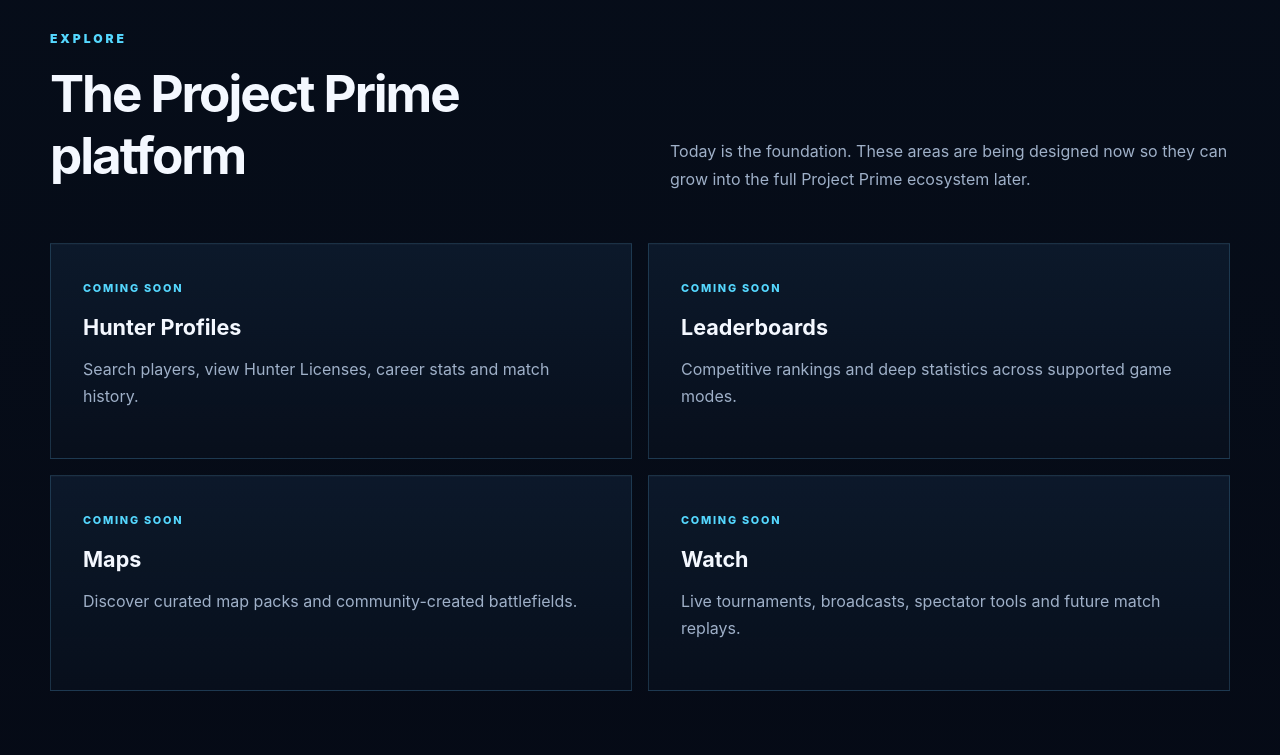
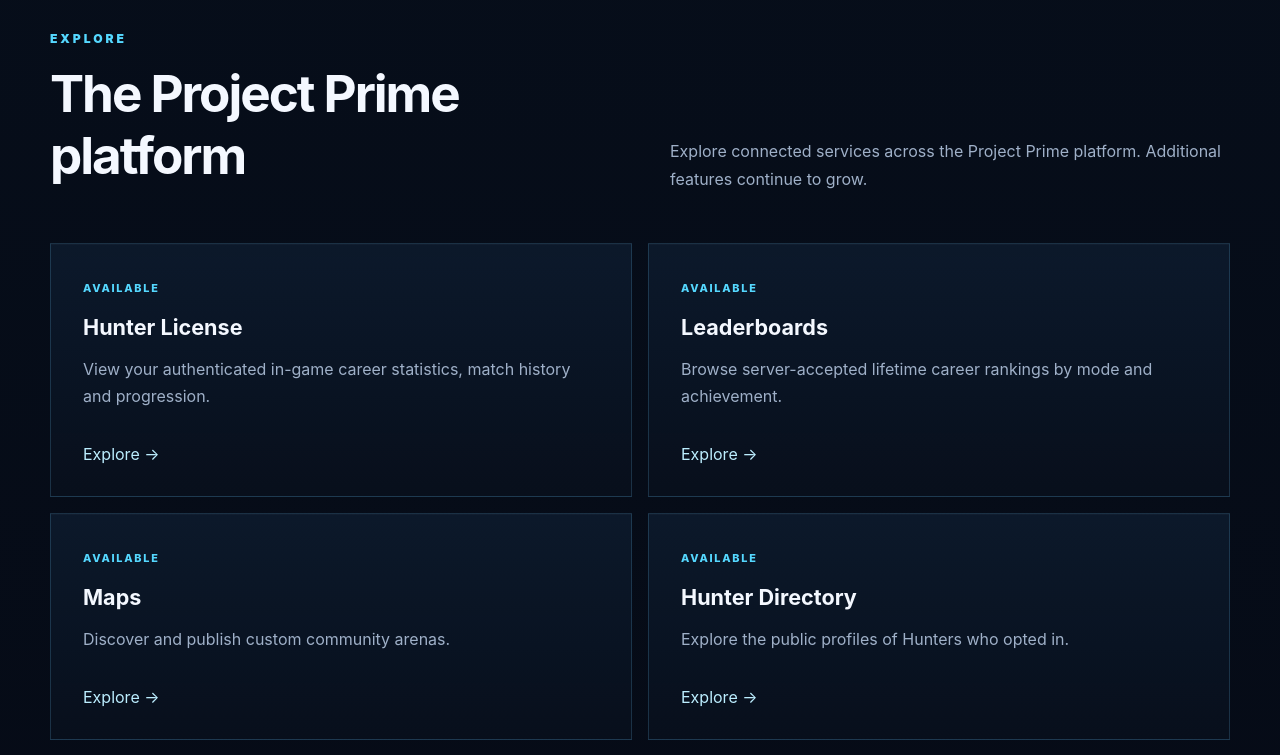
Before and after one commit to projectprimegg/projectprime-website, a Next.js app: page / in a window 1280 px wide. Shown: the part 3200-3955 px from the top of the page. Built offline with nearby package versions, Linux system fonts and the light colour scheme; no server answers.

Commit message:
Surface live Hunter License, career leaderboards and directory on homepage

```diff
--- a/app/page.tsx
+++ b/app/page.tsx
@@ -2,11 +2,12 @@ import Link from "next/link";
 import { getVideoMetadata, projectPrimeVideos } from "@/lib/videos";
 
 const future = [
-  ["Hunter Profiles", "Search players, view Hunter Licenses, career stats and match history."],
-  ["Leaderboards", "Competitive rankings and deep statistics across supported game modes."],
-  ["Maps", "Discover curated map packs and community-created battlefields."],
-  ["Watch", "Live tournaments, broadcasts, spectator tools and future match replays."],
-];
+  ["Hunter License", "View your authenticated in-game career statistics, match history and progression.", "/license", true],
+  ["Leaderboards", "Browse server-accepted lifetime career rankings by mode and achievement.", "/leaderboards", true],
+  ["Maps", "Discover and publish custom community arenas.", "/maps", true],
+  ["Hunter Directory", "Explore the public profiles of Hunters who opted in.", "/hunters", true],
+  ["Watch", "Live tournaments, broadcasts and future match replays.", "/watch", false],
+] as const;
 
 export default async function Home() {
   const latestVideos = await Promise.all(
@@ -114,14 +115,15 @@ export default async function Home() {
             <span className="eyebrow">EXPLORE</span>
             <h2>The Project Prime platform</h2>
           </div>
-          <p>Today is the foundation. These areas are being designed now so they can grow into the full Project Prime ecosystem later.</p>
+          <p>Explore connected services across the Project Prime platform. Additional features continue to grow.</p>
         </div>
         <div className="feature-grid">
-          {future.map(([title, description]) => (
+          {future.map(([title, description, href, live]) => (
             <article className="feature-card" key={title}>
-              <span className="mini-tag">COMING SOON</span>
-              <h3>{title}</h3>
+              <span className="mini-tag">{live ? "AVAILABLE" : "COMING SOON"}</span>
+              <h3><Link href={href}>{title}</Link></h3>
               <p>{description}</p>
+              {live && <Link className="text-link" href={href}>Explore →</Link>}
             </article>
           ))}
         </div>
```
